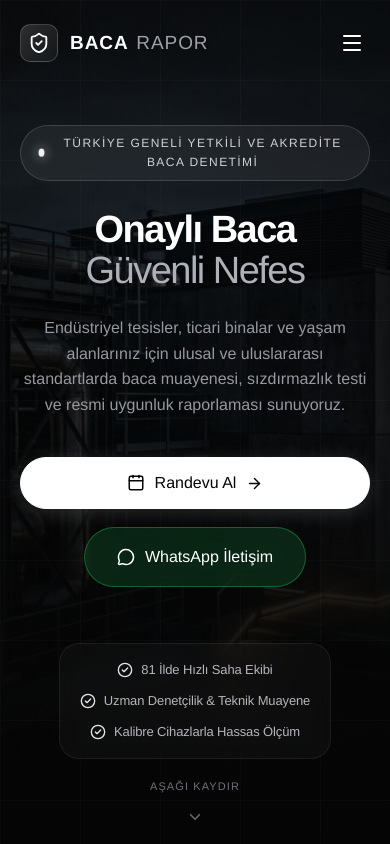
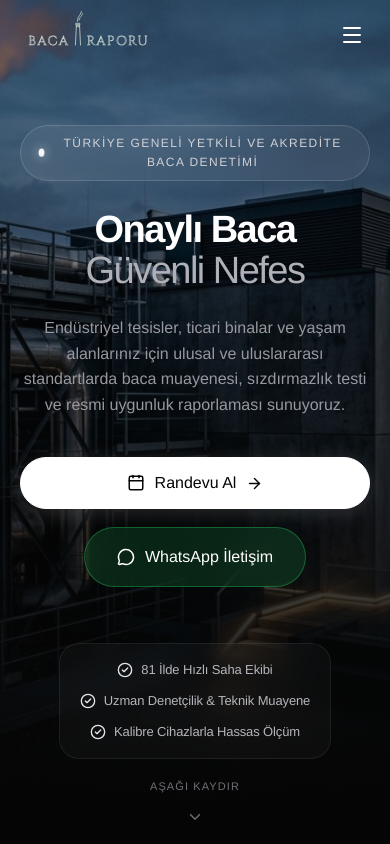
Before and after one commit to Racemir/Baca-Muayene, a React (Vite) app: page / in a window 390 px wide. Shown: the top 844 px of the page. Built offline with nearby package versions, Linux system fonts and the light colour scheme.

Commit message:
feat(header): new vector logo, responsive navbar adjustments, and HD hero background

```diff
--- /dev/null
+++ b/src/components/Header/Logo.jsx
@@ -0,0 +1,92 @@
+import React from 'react';
+
+const Logo = ({
+  className = '',
+  ...props
+}) => {
+  return (
+    <svg
+      xmlns="http://www.w3.org/2000/svg"
+      viewBox="120 28 495 130"
+      className={`navbar-logo ${className}`.trim()}
+      {...props}
+    >
+      <defs>
+        <style>
+          {`
+            @import url('https://fonts.googleapis.com/css2?family=Cinzel:wght@400;500;600&display=swap');
+
+            .text-main {
+              font-family: 'Cinzel', 'Times New Roman', serif;
+              font-size: 46px;
+              /* Vector.svg'deki çift çizgili / konturlu görünüm */
+              fill: none;
+              stroke: #c4d1c8;
+              stroke-width: 2px;
+              stroke-linejoin: round;
+              letter-spacing: 5px;
+            }
+            .chimney-stroke {
+              fill: none;
+              stroke: #c4d1c8;
+              stroke-width: 3px;
+              stroke-linecap: round;
+              stroke-linejoin: round;
+            }
+            .smoke {
+              fill: #c4d1c8;
+              stroke: #c4d1c8;
+              stroke-width: 1.5px;
+              stroke-linecap: round;
+              stroke-linejoin: round;
+            }
+          `}
+        </style>
+      </defs>
+
+      {/* Sol Metin: BACA */}
+      <text x="295" y="152" className="text-main" textAnchor="end">
+        BACA
+      </text>
+
+      {/* Sağ Metin: RAPORU (Sonuna U eklendi) */}
+      <text x="355" y="152" className="text-main" textAnchor="start">
+        RAPORU
+      </text>
+
+      {/* Ortadaki Baca ve Duman İkonu */}
+      <g transform="translate(325, 0)">
+        {/* Dumanlar */}
+        <path
+          className="smoke"
+          d="M -2,68 C -4,52 10,48 12,32 C 13,44 -1,48 -1,62 Z"
+        />
+        <path
+          className="smoke"
+          d="M 3,64 C 5,53 16,49 17,39 C 16,47 7,51 5,62 Z"
+          opacity="0.85"
+        />
+
+        {/* Baca Şapkası */}
+        <rect
+          x="-6.5"
+          y="75"
+          width="13"
+          height="6"
+          className="chimney-stroke"
+        />
+
+        {/* Baca Gövdesi */}
+        <path
+          className="chimney-stroke"
+          d="M -9,152 L -5.5,81 L 5.5,81 L 9,152"
+        />
+
+        {/* Baca Boğum Çizgisi */}
+        <line x1="-6" y1="87" x2="6" y2="87" className="chimney-stroke" />
+      </g>
+    </svg>
+  );
+};
+
+export default Logo;
--- a/src/components/Header/Navbar.css
+++ b/src/components/Header/Navbar.css
@@ -10,24 +10,28 @@
   left: 0;
   width: 100%;
   z-index: 1000;
-  padding: 24px 0;
-  transition: all 0.35s cubic-bezier(0.16, 1, 0.3, 1);
-  background: transparent;
+  padding: 10px 0;
+  background-color: transparent;
+  border-bottom: 1px solid rgba(255, 255, 255, 0);
+  box-shadow: 0 10px 30px rgba(0, 0, 0, 0);
+  transition: background-color 0.3s cubic-bezier(0.16, 1, 0.3, 1),
+    border-color 0.3s cubic-bezier(0.16, 1, 0.3, 1),
+    box-shadow 0.3s cubic-bezier(0.16, 1, 0.3, 1);
 }
 
 /* Sayfa aşağı kaydırıldığında devreye giren koyu cam efekti */
 .navbar-header.navbar-scrolled {
-  padding: 16px 0;
-  background: rgba(5, 5, 5, 0.82);
-  backdrop-filter: blur(20px);
-  -webkit-backdrop-filter: blur(20px);
-  border-bottom: 1px solid rgba(255, 255, 255, 0.08);
+  padding: 10px 0;
+  background-color: rgba(5, 5, 5, 0.85);
+  backdrop-filter: blur(10px);
+  -webkit-backdrop-filter: blur(10px);
+  border-bottom-color: rgba(255, 255, 255, 0.08);
   box-shadow: 0 10px 30px rgba(0, 0, 0, 0.5);
 }
 
 .navbar-container {
   display: flex;
-  align-items: center;
+  align-items: end;
   justify-content: space-between;
 }
 
@@ -45,6 +49,13 @@
   border: none;
   cursor: pointer;
   padding: 0;
+}
+
+.navbar-logo {
+  width: 200px;
+  height: auto;
+  display: block;
+  transition: width 0.25s ease;
 }
 
 .brand-icon-box {
@@ -88,12 +99,12 @@
   display: flex;
   align-items: center;
   gap: 32px;
-  background: rgba(255, 255, 255, 0.03);
-  padding: 8px 24px;
-  border-radius: 9999px;
-  border: 1px solid rgba(255, 255, 255, 0.06);
-  backdrop-filter: blur(12px);
-  -webkit-backdrop-filter: blur(12px);
+  /* background: rgba(255, 255, 255, 0.03); */
+  padding: 8px 24px 0 24px;
+  /* border-radius: 9999px; */
+  /* border: 1px solid rgba(255, 255, 255, 0.06); */
+  /* backdrop-filter: blur(12px); */
+  /* -webkit-backdrop-filter: blur(12px); */
 }
 
 .nav-link {
@@ -166,8 +177,8 @@
   visibility: hidden;
   pointer-events: none;
   transition: opacity 0.22s cubic-bezier(0.16, 1, 0.3, 1),
-              transform 0.22s cubic-bezier(0.16, 1, 0.3, 1),
-              visibility 0.22s ease;
+    transform 0.22s cubic-bezier(0.16, 1, 0.3, 1),
+    visibility 0.22s ease;
   z-index: 1050;
 }
 
@@ -357,7 +368,7 @@
   background: transparent;
   border: none;
   color: var(--text-white);
-  padding: 6px;
+  padding: 6px 6px 0 6px;
 }
 
 /* --------------------------------------------------------------------------
@@ -451,6 +462,14 @@
    RESPONSIVE UYUMLULUK
    -------------------------------------------------------------------------- */
 @media (max-width: 960px) {
+  .navbar-container {
+    align-items: flex-end;
+  }
+
+  .navbar-logo {
+    width: 175px;
+  }
+
   .navbar-nav-links {
     display: none;
   }
@@ -468,11 +487,18 @@
   }
 }
 
+@media (max-width: 480px) {
+  .navbar-logo {
+    width: 140px;
+  }
+}
+
 @keyframes fadeInDown {
   from {
     opacity: 0;
     transform: translateY(-10px);
   }
+
   to {
     opacity: 1;
     transform: translateY(0);
--- a/src/components/Header/Navbar.jsx
+++ b/src/components/Header/Navbar.jsx
@@ -19,6 +19,7 @@ import {
   Camera
 } from 'lucide-react';
 import './Navbar.css';
+import Logo from './Logo';
 
 export default function Navbar({ onOpenAppointment }) {
   const [isScrolled, setIsScrolled] = useState(false);
@@ -135,19 +136,14 @@ export default function Navbar({ onOpenAppointment }) {
     <header className={`navbar-header ${isScrolled ? 'navbar-scrolled' : ''}`}>
       <div className="container navbar-container">
 
-        {/* ----- 1. LOGO ALANI ("BACA RAPOR") ----- */}
+        {/* ----- 1. LOGO ALANI ("BACA RAPORU") ----- */}
         <button
           type="button"
           className="navbar-brand-btn"
           onClick={() => handleNavClick('home')}
-          title="Baca Rapor - Ana Sayfa"
+          title="Baca Raporu - Ana Sayfa"
         >
-          <div className="brand-icon-box">
-            <ShieldCheck size={22} className="brand-svg-icon" />
-          </div>
-          <span className="brand-text">
-            BACA <span className="brand-text-accent">RAPOR</span>
-          </span>
+          <Logo />
         </button>
 
         {/* ----- 2. MASAÜSTÜ ÇOKLU SAYFA MENÜ LİNKLERİ ----- */}
--- a/src/components/Hero/HeroSection.css
+++ b/src/components/Hero/HeroSection.css
@@ -14,7 +14,7 @@
   padding-top: 120px;
   padding-bottom: 80px;
   overflow: hidden;
-  background-color: #050505;
+  /* background-color: #050505; */
 }
 
 /* --------------------------------------------------------------------------
@@ -28,7 +28,7 @@
   height: 100%;
   z-index: 1;
   overflow: hidden;
-  background-color: #050505;
+  /* background-color: #050505; */
 }
 
 .hero-bg-img {
@@ -48,20 +48,20 @@
 .hero-overlay-gradient {
   position: absolute;
   inset: 0;
-  background:
-    radial-gradient(circle at 50% 30%, rgba(5, 5, 5, 0.4) 0%, rgba(5, 5, 5, 0.85) 75%, #050505 100%),
-    linear-gradient(to bottom, rgba(5, 5, 5, 0.8) 0%, rgba(5, 5, 5, 0.4) 50%, #050505 100%);
+    background:
+      radial-gradient(circle at 50% 30%, rgba(5, 5, 5, 0.1) 0%, rgba(5, 5, 5, 0.5) 75%, #050505 100%),
+      linear-gradient(to bottom, rgba(5, 5, 5, 0.1) 0%, rgba(5, 5, 5, 0.4) 50%, #050505 100%);
 }
 
 /* İnce teknolojik ızgara deseni (subtle texture) */
-.hero-overlay-grid {
+/* .hero-overlay-grid {
   position: absolute;
   inset: 0;
   background-image: linear-gradient(rgba(255, 255, 255, 0.02) 1px, transparent 1px),
                     linear-gradient(90deg, rgba(255, 255, 255, 0.02) 1px, transparent 1px);
   background-size: 80px 80px;
   pointer-events: none;
-}
+} */
 
 /* --------------------------------------------------------------------------
    İÇERİK VE TİPOGRAFİ
```
Also changed, not shown: src/assets/images/hero-bg.jpg.
